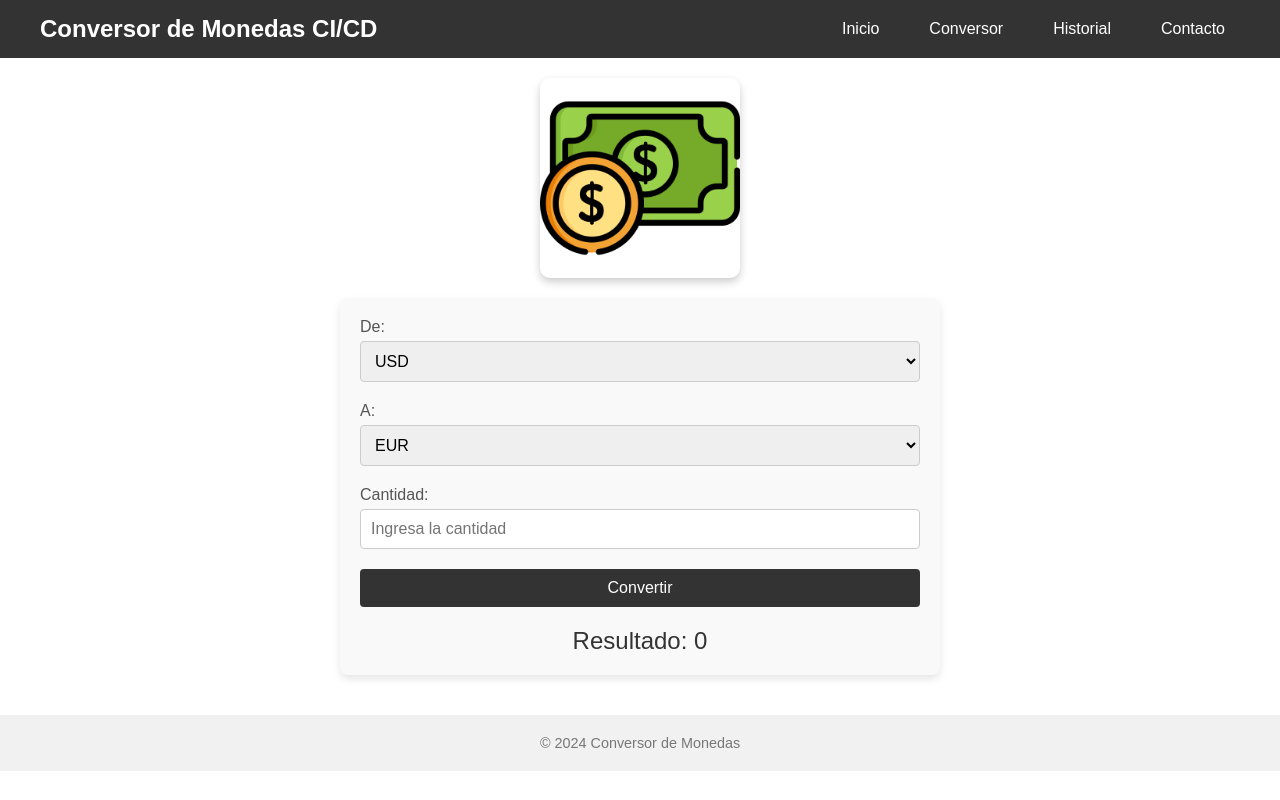
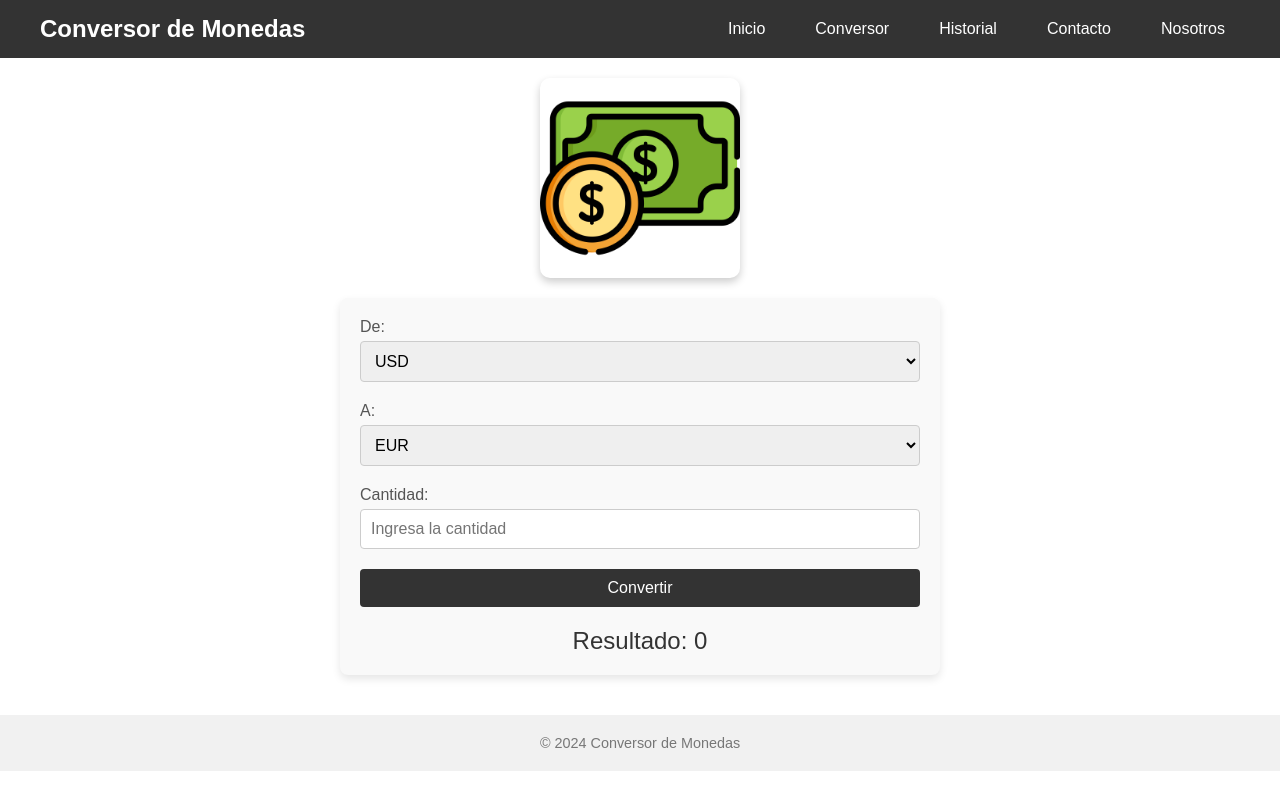
Before and after one commit to GabooMedina/JenKins, a website: page index.html in a window 1280 px wide. Drawn offline with Linux system fonts and the light colour scheme.

Commit message:
Cambio CI/CD

```diff
--- a/index.html
+++ b/index.html
@@ -17,7 +17,7 @@
         <nav class="navbar">
 
             <div class="navbar-container">
-                <a href="#" class="logo">Conversor de Monedas CI/CD</a>
+                <a href="#" class="logo">Conversor de Monedas</a>
 
                 <!-- Etiqueta ul para la lista no ordenada -->
                 <ul class="nav-links">
@@ -27,6 +27,7 @@
                     <li><a href="#">Conversor</a></li>
                     <li><a href="#">Historial</a></li>
                     <li><a href="#">Contacto</a></li>
+                    <li><a href="#">Nosotros</a></li>
                 </ul>
             </div>
         </nav>
```
